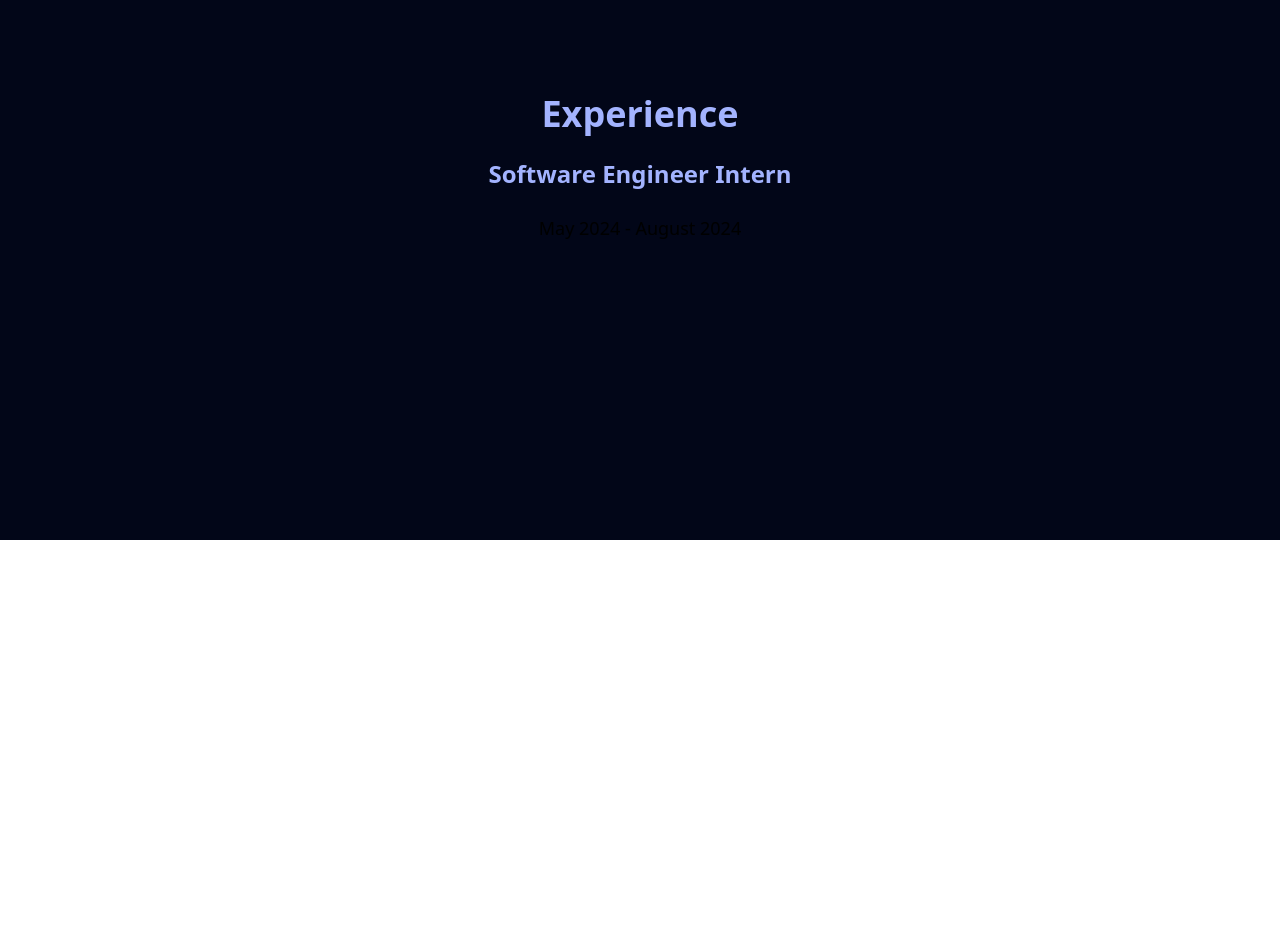
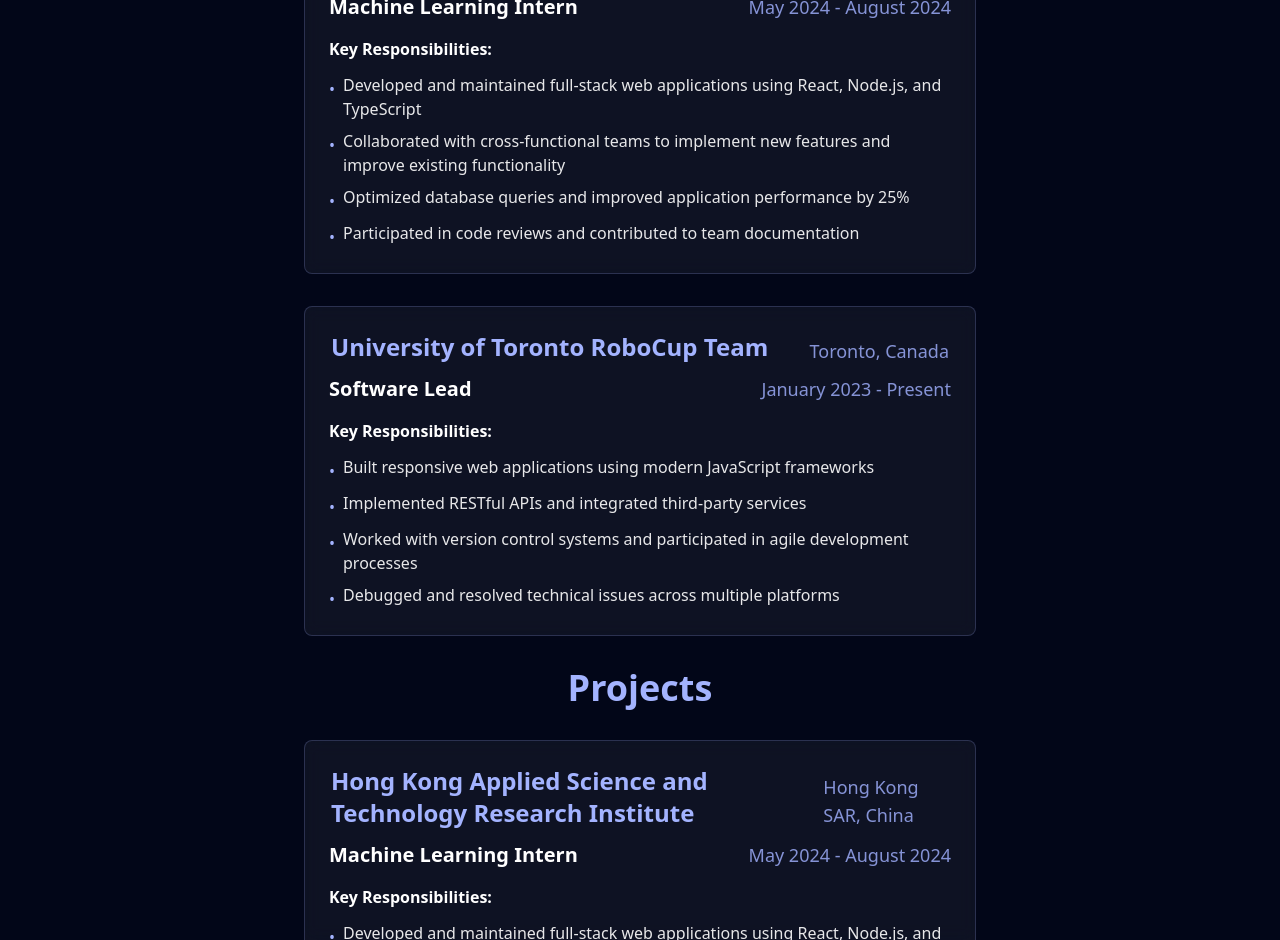
Before and after one commit to sumiyuan/smiweb, a React (Vite) app: page / in a window 1280 px wide. Shown: the part 1860-2800 px from the top of the page. Before the commit the page ends 2400 px from the top, so only its background shows below. Built offline with nearby package versions, Linux system fonts and the light colour scheme.

Commit message:
added buttons to the job experience component to allow for a link to live and github

```diff
--- a/src/App.tsx
+++ b/src/App.tsx
@@ -2,6 +2,7 @@
 import Hero from './components/hero'
 import AboutMe from './components/AboutMe'
 import Experience from './components/Experience'
+import Contact from './components/Contact'
 import { useState, useEffect, useRef } from 'react'
 
 const App = () => {
@@ -9,6 +10,7 @@
   const heroRef = useRef<HTMLDivElement>(null)
   const aboutRef = useRef<HTMLDivElement>(null)
   const experienceRef = useRef<HTMLDivElement>(null)
+  const contactRef = useRef<HTMLDivElement>(null)
 
   useEffect(() => {
     const observer = new IntersectionObserver(
@@ -24,6 +26,9 @@
             } else if (entry.target === experienceRef.current) {
               setCurrentPage(2)
               //console.log('Experience section in view')
+            } else if (entry.target === contactRef.current) {
+              setCurrentPage(3)
+              //console.log('Contact section in view')
             }
           }
         })
@@ -43,7 +48,9 @@
     if (experienceRef.current) {
       observer.observe(experienceRef.current)
     }
-
+    if (contactRef.current) {
+      observer.observe(contactRef.current)
+    }
     return () => {
       if (heroRef.current) {
         observer.unobserve(heroRef.current)
@@ -54,15 +61,19 @@
       if (experienceRef.current) {
         observer.unobserve(experienceRef.current)
       }
+      if (contactRef.current) {
+        observer.unobserve(contactRef.current)
+      }
     }
   }, [])
 
   return (
     <div className='font-montserrat bg-slate-950 min-h-screen'>
-      <Navbar Page={currentPage} heroRef={heroRef} aboutRef={aboutRef} experienceRef={experienceRef}/>
+      <Navbar Page={currentPage} heroRef={heroRef} aboutRef={aboutRef} experienceRef={experienceRef} contactRef={contactRef}/>
       <Hero ref={heroRef}/>
       <AboutMe ref={aboutRef}/>
       <Experience ref={experienceRef}/>
+      <Contact ref={contactRef}/>
     </div>
   )
 }
--- /dev/null
+++ b/src/components/Contact.tsx
@@ -0,0 +1,18 @@
+import React, { forwardRef } from 'react'
+
+const Contact = forwardRef<HTMLDivElement>((props, ref) => {
+  return (
+    <div ref={ref} className="h-screen w-full flex flex-col items-center justify-center">
+      <h1 className="text-4xl font-bold">Contact</h1>
+      <p className="text-lg">
+        I'm always looking for new opportunities and collaborations. Feel free to reach out to me via email or connect with me on LinkedIn.
+      </p>
+      <div className="flex flex-col items-center justify-center">
+        <a href="mailto:contact@example.com" className="text-blue-500 hover:text-blue-700">Email</a>
+        <a href="https://www.linkedin.com/in/your-profile" className="text-blue-500 hover:text-blue-700">LinkedIn</a>
+      </div>
+    </div>
+  )
+})
+
+export default Contact
--- a/src/components/Experience.tsx
+++ b/src/components/Experience.tsx
@@ -1,14 +1,71 @@
 import { forwardRef } from 'react'
+import JobExperience from './JobExperience'
 
 const Experience = forwardRef<HTMLDivElement>((props, ref) => {
   return (
-    <div ref={ref} className='flex flex-col items-center justify-center h-screen w-full pt-20'>
-      <h1 className='text-4xl font-bold mb-6 text-indigo-300'>Experience</h1>
-      <div className='flex flex-col items-center justify-center'>
-        <div className='flex flex-col items-center justify-center'>
-          <h2 className='text-2xl font-bold mb-6 text-indigo-300'>Software Engineer Intern</h2>
-          <p className='text-lg mb-6'>May 2024 - August 2024</p>
-        </div>
+    <div ref={ref} className='flex flex-col items-center justify-center min-h-screen w-full pt-20 px-4'>
+      <h1 className='text-4xl font-bold mb-8 text-indigo-300'>Experience</h1>
+
+      <div className='flex flex-col items-center justify-center w-full max-w-4xl'>
+        <JobExperience
+          name="Hong Kong Applied Science and Technology Research Institute"
+          jobTitle="Machine Learning Intern"
+          date="May 2024 - August 2024"
+          location="Hong Kong SAR, China"
+          responsibilities={[
+            "Developed and maintained full-stack web applications using React, Node.js, and TypeScript",
+            "Collaborated with cross-functional teams to implement new features and improve existing functionality",
+            "Optimized database queries and improved application performance by 25%",
+            "Participated in code reviews and contributed to team documentation"
+          ]}
+        />
+
+        <JobExperience
+          name="University of Toronto RoboCup Team"
+          jobTitle="Software Lead"
+          date="January 2023 - Present"
+          location="Toronto, Canada"
+          responsibilities={[
+            "Built responsive web applications using modern JavaScript frameworks",
+            "Implemented RESTful APIs and integrated third-party services",
+            "Worked with version control systems and participated in agile development processes",
+            "Debugged and resolved technical issues across multiple platforms"
+          ]}
+        />
+      </div>
+
+      <h1 className='text-4xl font-bold mb-8 text-indigo-300'>Projects</h1>
+
+      <div className='flex flex-col items-center justify-center w-full max-w-4xl'>
+      <div className='flex flex-col items-center justify-center w-full max-w-4xl'>
+        <JobExperience
+          name="Hong Kong Applied Science and Technology Research Institute"
+          jobTitle="Machine Learning Intern"
+          date="May 2024 - August 2024"
+          location="Hong Kong SAR, China"
+          responsibilities={[
+            "Developed and maintained full-stack web applications using React, Node.js, and TypeScript",
+            "Collaborated with cross-functional teams to implement new features and improve existing functionality",
+            "Optimized database queries and improved application performance by 25%",
+            "Participated in code reviews and contributed to team documentation"
+          ]}
+        />
+
+        <JobExperience
+          name="University of Toronto RoboCup Team"
+          jobTitle="Software Lead"
+          date="January 2023 - Present"
+          location="Toronto, Canada"
+          responsibilities={[
+            "Built responsive web applications using modern JavaScript frameworks",
+            "Implemented RESTful APIs and integrated third-party services",
+            "Worked with version control systems and participated in agile development processes",
+            "Debugged and resolved technical issues across multiple platforms"
+          ]}
+          liveLink="https://www.robocup.ca/"
+          githubLink="https://github.com/toronto-robotics"
+        />
+      </div>
       </div>
     </div>
   )
--- /dev/null
+++ b/src/components/JobExperience.tsx
@@ -0,0 +1,66 @@
+import { forwardRef } from 'react'
+
+interface JobExperienceProps {
+  name: string
+  jobTitle: string
+  date: string
+  location: string
+  responsibilities: string[]
+  liveLink?: string
+  githubLink?: string
+}
+
+const JobExperience = forwardRef<HTMLDivElement, JobExperienceProps>(({ name, jobTitle, date, location, responsibilities, liveLink, githubLink }, ref) => {
+  return (
+    <div ref={ref} className='bg-white/5 backdrop-blur-sm rounded-lg p-6 mb-8 border border-indigo-300/20 max-w-2xl'>
+      <div className='mb-4'>
+        <div className='flex justify-between items-center mb-1 mx-0.5'>
+          <h3 className='text-2xl font-bold text-indigo-300 mb-2'>{name}</h3>
+          <p className='text-indigo-300/80 text-lg'>{location}</p>
+        </div>
+        <div className='flex justify-between items-center mb-1'>
+          <h4 className='text-xl font-semibold text-white'>{jobTitle}</h4>
+          <p className='text-indigo-300/80 text-lg'>{date}</p>
+        </div>
+      </div>
+
+      <div className='space-y-2'>
+        <h5 className='text-white font-semibold mb-3'>Key Responsibilities:</h5>
+        <ul className='space-y-2'>
+          {responsibilities.map((responsibility, index) => (
+            <li key={index} className='text-white/90 flex items-start'>
+              <span className='text-indigo-300 mr-2 mt-1'>•</span>
+              <span>{responsibility}</span>
+            </li>
+          ))}
+        </ul>
+      </div>
+      {(liveLink || githubLink) && (
+        <div className='flex justify-center items-center mt-6 gap-8'>
+          {liveLink && (
+            <a
+              href={liveLink}
+              target="_blank"
+              rel="noopener noreferrer"
+              className='bg-emerald-500/60 backdrop-blur-sm text-white px-8 py-3 rounded-full border border-white/30 hover:bg-emerald-500/80 transition-all duration-200'
+            >
+              Live Link
+            </a>
+          )}
+          {githubLink && (
+            <a
+              href={githubLink}
+              target="_blank"
+              rel="noopener noreferrer"
+              className='bg-white/20 backdrop-blur-sm text-white px-8 py-3 rounded-full border border-white/30 hover:bg-white/30 transition-all duration-200'
+            >
+              GitHub
+            </a>
+          )}
+        </div>
+      )}
+    </div>
+  )
+})
+
+export default JobExperience
--- a/src/components/icons/icons.tsx
+++ b/src/components/icons/icons.tsx
@@ -1,7 +1,6 @@
 import GithubIcon from './github'
 import LinkedinIcon from './linkedin'
 import InstagramIcon from './instagram'
-import GmailIcon from './gmail'
 
 const icons = ({ names }: { names: string }) => {
   switch (names) {
@@ -11,8 +10,6 @@
       return <GithubIcon />
     case "instagram":
       return <InstagramIcon />
-    case "gmail":
-      return <GmailIcon />
     default:
       return null
   }
--- a/src/components/navbar.tsx
+++ b/src/components/navbar.tsx
@@ -1,8 +1,9 @@
-const Navbar = ({ Page, heroRef, aboutRef, experienceRef }: {
+const Navbar = ({ Page, heroRef, aboutRef, experienceRef, contactRef }: {
   Page: number;
   heroRef: React.RefObject<HTMLDivElement | null>;
   aboutRef: React.RefObject<HTMLDivElement | null>;
   experienceRef: React.RefObject<HTMLDivElement | null>;
+  contactRef: React.RefObject<HTMLDivElement | null>;
 }) => {
   //console.log('Navbar Page value:', Page)
 
@@ -66,7 +67,8 @@
               Experience
             </button>
             <button
-              className={`transition-colors duration-200 font-normal cursor-pointer ${Page === 4 ? 'text-indigo-300' : 'text-white hover:text-white/80'}`}
+              onClick={() => scrollToSection(contactRef)}
+              className={`transition-colors duration-200 font-normal cursor-pointer ${Page === 3 ? 'text-indigo-300' : 'text-white hover:text-white/80'}`}
             >
               Contact
             </button>
```
